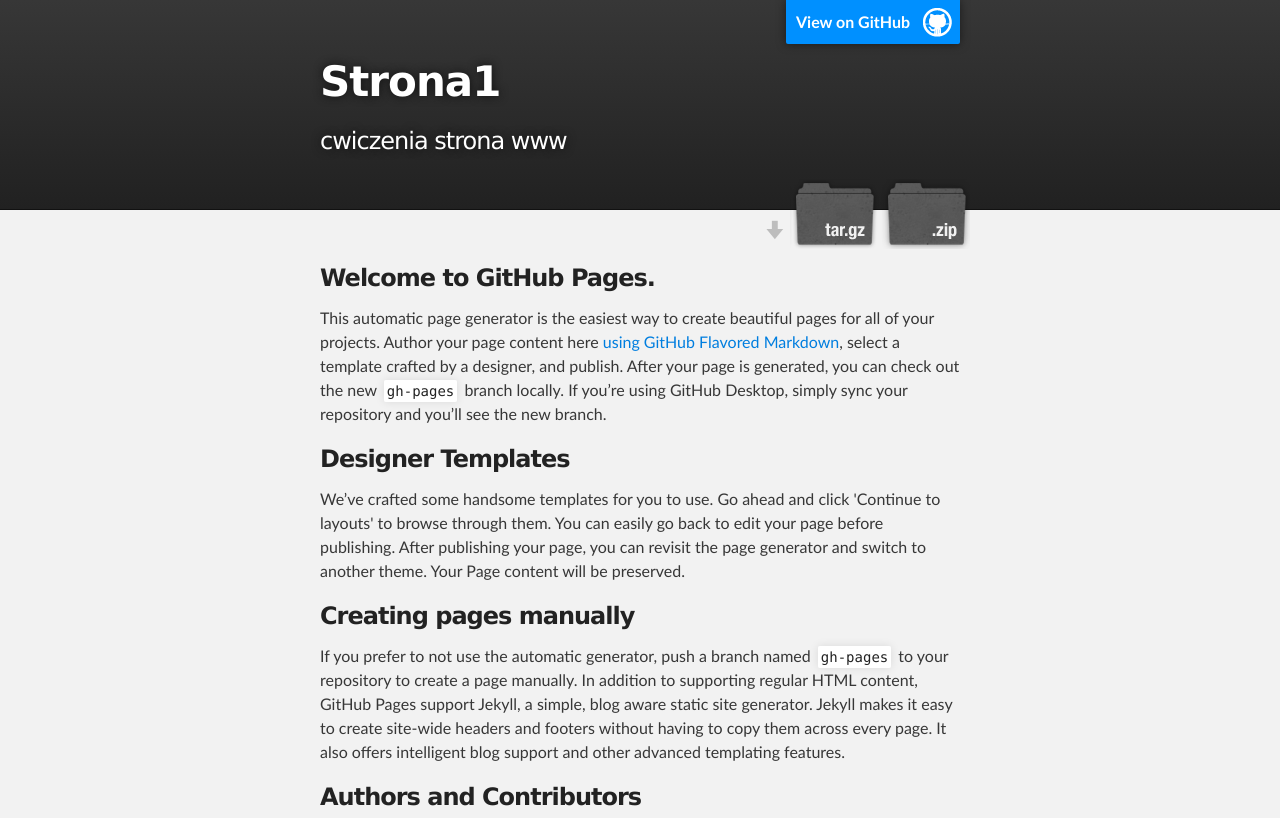
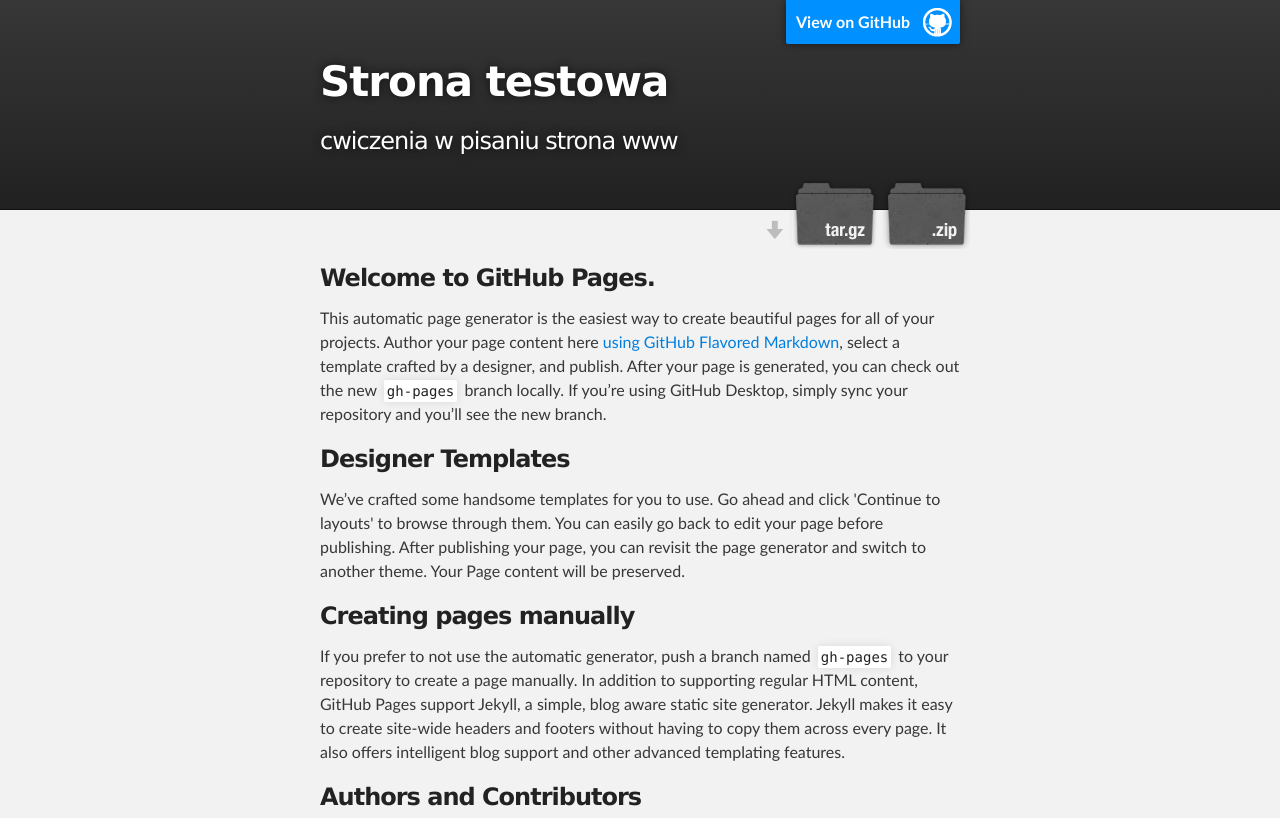
Before and after one commit to JacekMMC/strona1, a plain HTML site: page index.html in a window 1280 px wide. Shown: the top 818 px of the page. Drawn offline with Linux system fonts and the light colour scheme.

Commit message:
Update index.html

```diff
--- a/index.html
+++ b/index.html
@@ -8,7 +8,7 @@
 
     <link rel="stylesheet" type="text/css" media="screen" href="stylesheets/stylesheet.css">
 
-    <title>Strona1</title>
+    <title>Strona testowa</title>
   </head>
 
   <body>
@@ -18,8 +18,8 @@
         <header class="inner">
           <a id="forkme_banner" href="https://github.com/JacekMMC/strona1">View on GitHub</a>
 
-          <h1 id="project_title">Strona1</h1>
-          <h2 id="project_tagline">cwiczenia strona www</h2>
+          <h1 id="project_title">Strona testowa</h1>
+          <h2 id="project_tagline">cwiczenia w pisaniu strona www</h2>
 
             <section id="downloads">
               <a class="zip_download_link" href="https://github.com/JacekMMC/strona1/zipball/master">Download this project as a .zip file</a>
@@ -57,7 +57,7 @@
 <p>Having trouble with Pages? Check out our <a href="https://help.github.com/pages">documentation</a> or <a href="https://github.com/contact">contact support</a> and we’ll help you sort it out.</p>
       </section>
     </div>
-
+<img src="https://github.com/mjhea0/thinkful-html/raw/master/images/index1.png"
     <!-- FOOTER  -->
     <div id="footer_wrap" class="outer">
       <footer class="inner">
```
